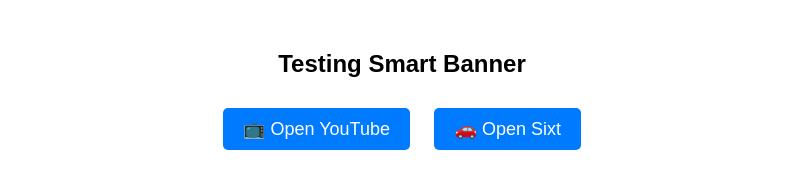
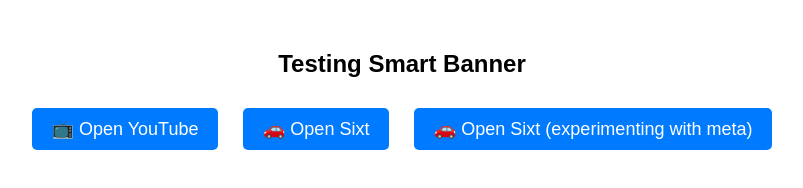
Before and after one commit to antonshpylenia/testtign, a plain HTML site: page index.html in a window 1280 px wide. Shown: the whole page, without its empty margins (238-1041 px from the left). Drawn offline with Linux system fonts and the light colour scheme.

Commit message:
Update index.html

```diff
--- a/index.html
+++ b/index.html
@@ -32,6 +32,8 @@
 
     <a href="./youtube.html">📺 Open YouTube</a>
     <a href="./sixt.html">🚗 Open Sixt</a>
+    <a href="./sixt2.html">🚗 Open Sixt (experimenting with meta)</a>
+
 
 </body>
 </html>
```
